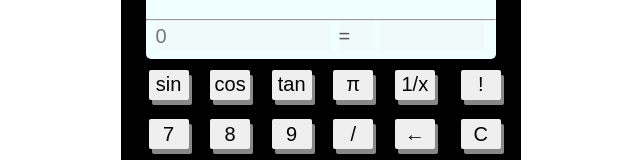
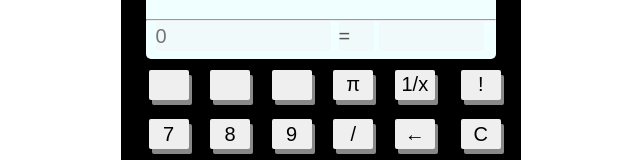
Before and after one commit to Team-100Percent/Lab7SE, a plain HTML site: page index.html in a window 1280 px wide. Shown: the part 124-284 px from the top of the page, without its empty margins (331-971 px from the left). Drawn offline with Linux system fonts and the light colour scheme.

Commit message:
отредактировано

```diff
--- a/index.html
+++ b/index.html
@@ -8,7 +8,6 @@
 </head>
 <body>
 <div class="panel">
-
     <form name="form">
         <div class="screen">
             <table class="sctable" >
@@ -45,9 +44,9 @@
         <div >
             <table class="inputidiv">
                 <tr>
-                    <td><input type="button" value="sin" onclick="sinus()"> </td>
-                    <td><input type="button" value="cos" onclick="getvalue(8)"></td>
-                    <td><input type="button" value="tan" onclick="getvalue(9)"></td>
+                    <td><input type="button"  > </td>
+                    <td><input type="button"></td>
+                    <td><input type="button"></td>
                     <td><input type="button" value="&pi;" onclick="get_symbyl()"></td>
                     <td><input type="button" value="1/x" onclick="getopcode('1/x')"></td>
                     <td><input type="button" value="!" onclick="getopcode('fac')"></td>
@@ -69,9 +68,9 @@
                     <td><input type="button" value=")" onclick="getopcode(')')"></td>
                 </tr>
                 <tr>
-                    <td><input type="button" value="1"onclick="getvalue(1)"></td>
-                    <td><input type="button" value="2"onclick="getvalue(2)"></td>
-                    <td><input type="button" value="3"onclick="getvalue(3)"></td>
+                    <td><input type="button" value="1" onclick="getvalue(1)"></td>
+                    <td><input type="button" value="2" onclick="getvalue(2)"></td>
+                    <td><input type="button" value="3" onclick="getvalue(3)"></td>
                     <td><input type="button" value="-" onclick="getopcode('-')"></td>
                     <td><input type="button" value="x^2" onclick="getopcode('s')"></td>
                     <td><input type="button" value="&radic;" onclick="getopcode('ss')"></td>
--- a/main.js
+++ b/main.js
@@ -1,4 +1,5 @@
 var pi  = 'п';
+var i =0;
 function getvalue(num) {
     var a = document.forms[0]["textview"];
     a.value += num;
@@ -9,7 +10,7 @@ function get_symbyl(){
     a.value='п';
 
 }
-var i =0;
+
 function getopcode(opt) {
     var a = document.forms[0]["textview"];
     if (a.value != "") {
```
